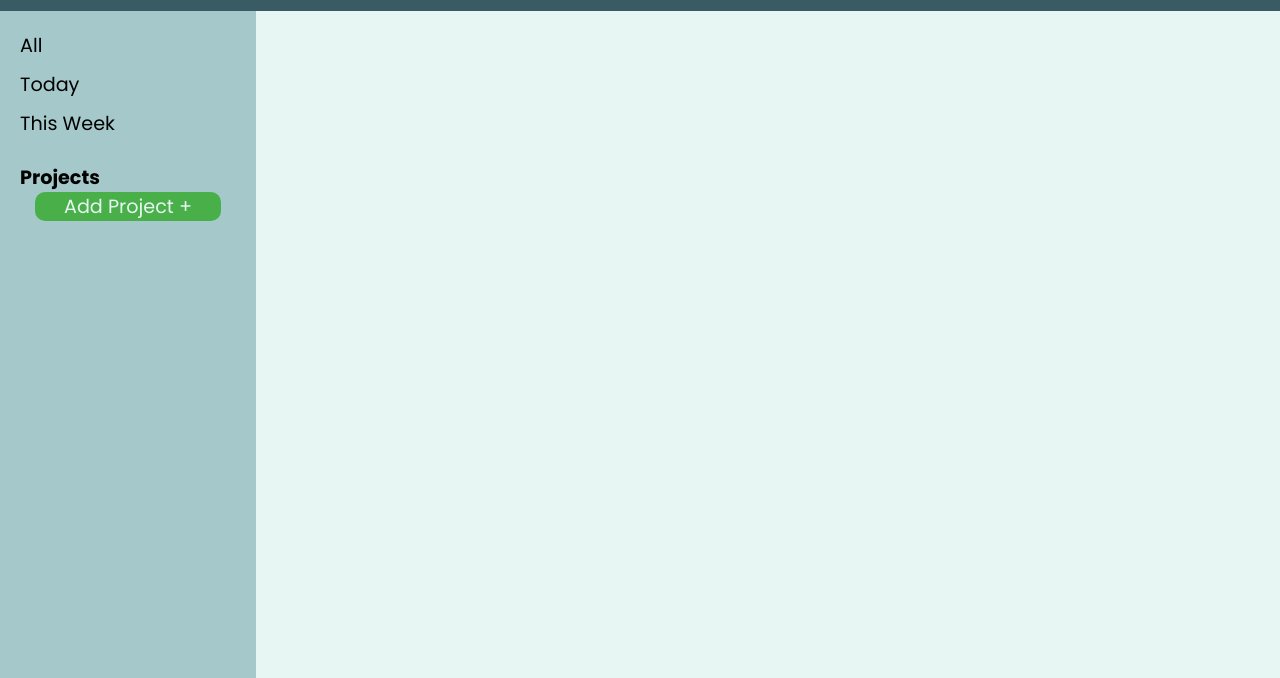
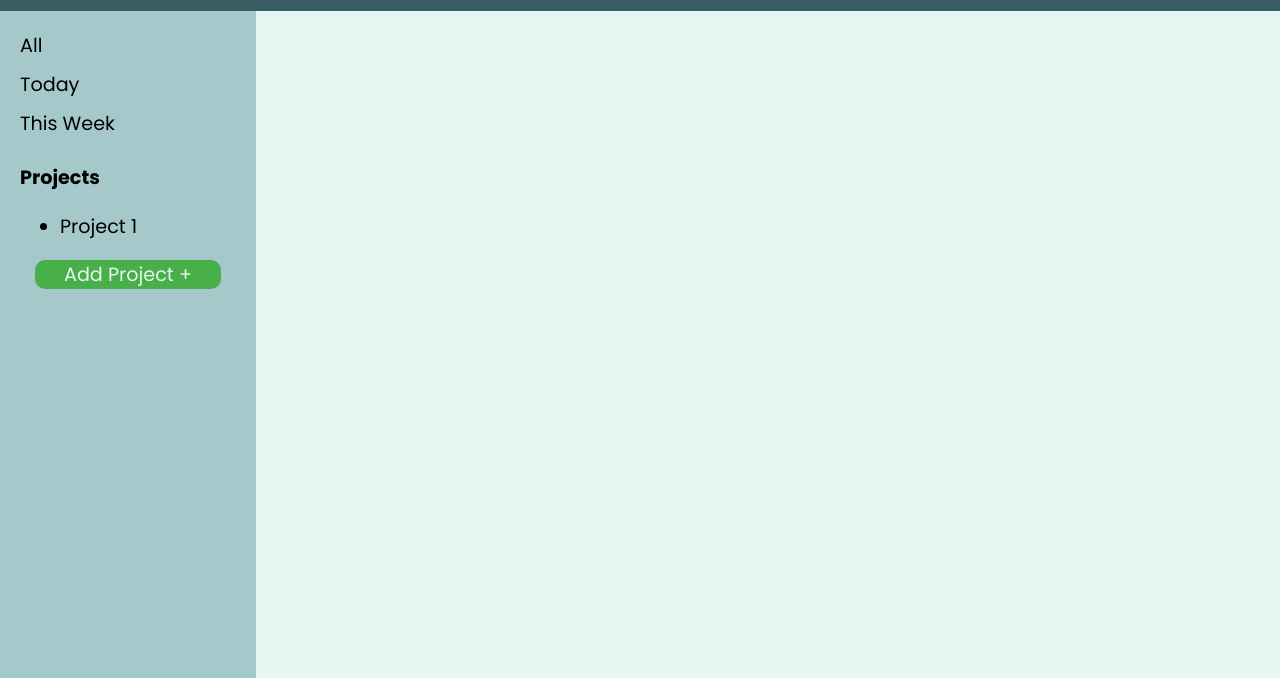
Before and after one commit to jordendickerson/javascript-todo-list, a website built with webpack: page dist/index.html in a window 1280 px wide. Both pictures are taken after a click on the element "Add Project +". Shown: the part 122-800 px from the top of the page. Built offline with nearby package versions, Linux system fonts and the light colour scheme.

Commit message:
Added basis for project adding

```diff
--- a/src/index.js
+++ b/src/index.js
@@ -1 +1,36 @@
 require('./style/main.scss');
+
+const todoContainer = document.getElementById('todos-container');
+const addProjectButton = document.querySelector('.add-project-button');
+
+function projectSidebarHandler(){
+    const projectsSidebar = document.querySelector('.projects-wrapper');
+    const projectsList = [];
+
+    const addItem = (itemName) => {
+        let item = itemName;
+        projectsList.push(item);
+        projectsSidebar.innerHTML = '';
+
+        updateProjects();
+    }
+
+
+    const updateProjects = () => projectsList.map((item) => {
+        const projectsSidebarItem = document.createElement('li');
+        projectsSidebarItem.textContent = item;
+        projectsSidebarItem.classList.add('project-sidebar-item');
+
+        projectsSidebar.appendChild(projectsSidebarItem);
+    });
+
+    return {addItem, updateProjects};
+}
+
+const projectSidebar = projectSidebarHandler();
+projectSidebar.updateProjects();
+let projectNum = 1;
+addProjectButton.addEventListener("click", () => {
+    projectSidebar.addItem("Project "+projectNum);
+    projectNum++;
+})
--- a/src/style/sidebar.scss
+++ b/src/style/sidebar.scss
@@ -9,6 +9,10 @@
 
     .sorter{
         cursor: pointer;
+
+        &:hover{
+            text-decoration: underline;
+        }
     }
 
     .basic-filters{
```
Also changed, not shown: dist/index.html, dist/main.js.
